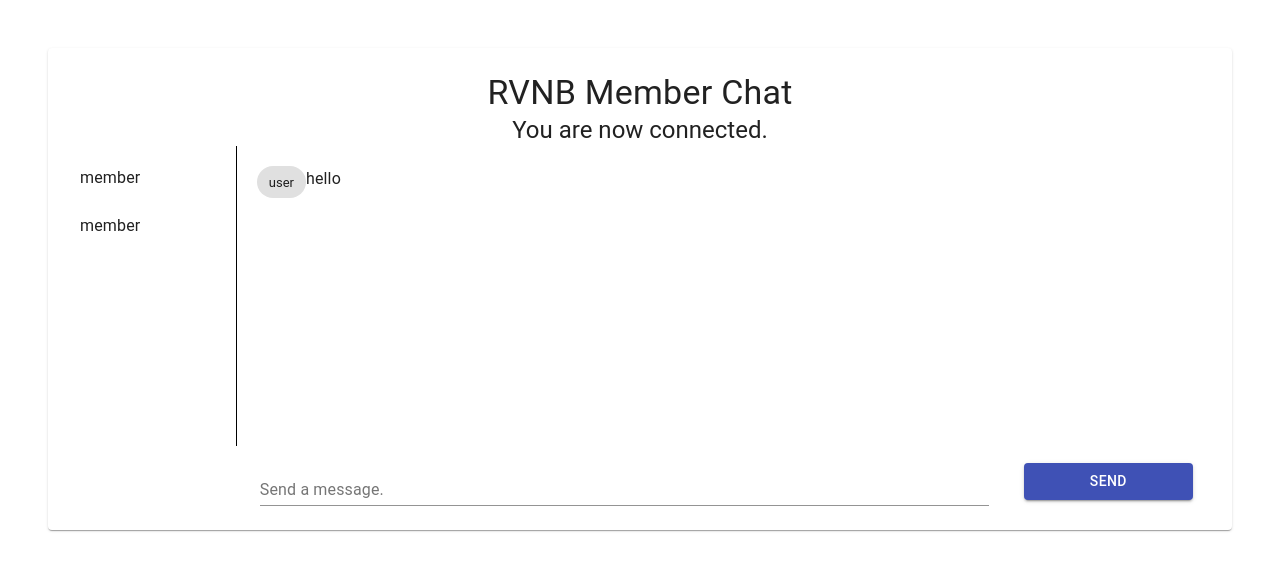
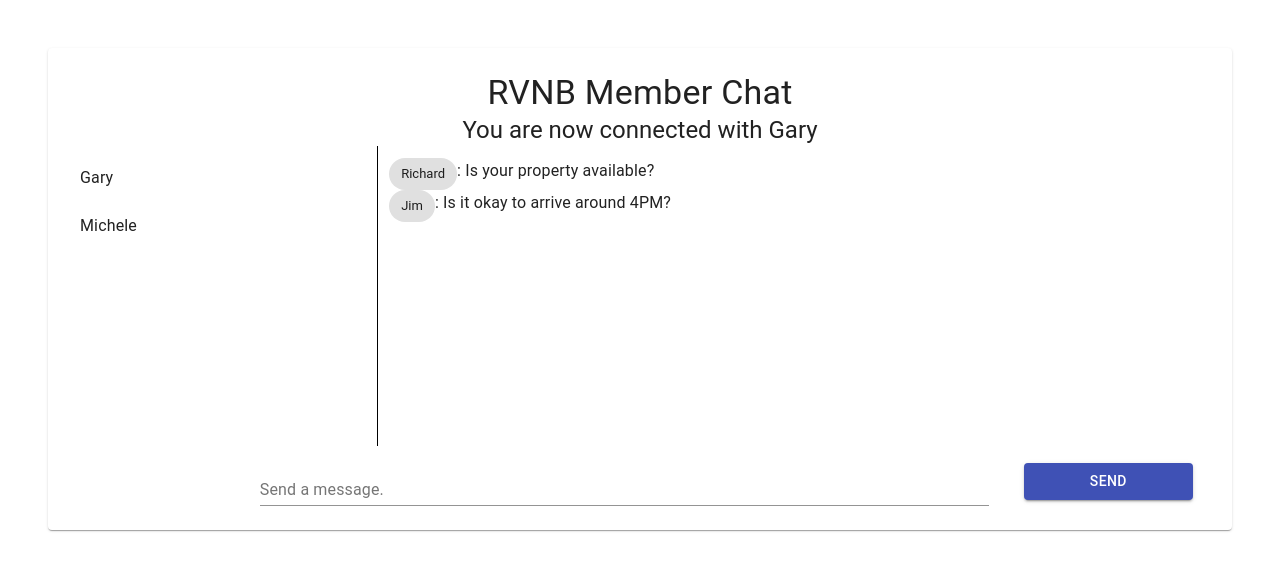
Before and after one commit to nickdurbin/react-chat-app, a React (Create React App) app: page / in a window 1280 px wide. Shown: the top 570 px of the page. Built offline with nearby package versions, Linux system fonts and the light colour scheme.

Commit message:
User chat changes based on the user selected.

```diff
--- a/src/components/Dashboard.js
+++ b/src/components/Dashboard.js
@@ -22,14 +22,15 @@ const useStyles = makeStyles(theme => ({
     alignItems: 'center'
   },
   memberList: {
-    width: '15%',
+    width: '30%',
     height: '300px',
-    borderRight: '1px solid black'
+    borderRight: '1px solid black',
   },
   chatWindow: {
-    width: '70%',
+    width: '80%',
     height: '300px',
-    padding: '20px'
+    padding: '1%'
+
   },
   chatBox: {
     width: '65%',
@@ -43,10 +44,14 @@ const useStyles = makeStyles(theme => ({
 
 function Dashboard() {
   const classes = useStyles();
-  const [textValue, setTextValue] = useState();
 
   // CTX Store
   const [allChats] = useContext(CTX);
+  const users = Object.keys(allChats);
+
+  // Local State
+  const [activeChat, setActiveChat] = useState(users[0]);
+  const [textValue, setTextValue] = useState('');
 
   return (
     <div>
@@ -55,28 +60,28 @@ function Dashboard() {
           RVNB Member Chat
         </Typography>
         <Typography variant="h5" component="h5">
-          You are now connected.
+          You are now connected with {activeChat}
         </Typography>
         <div className={classes.flex}>
           <div className={classes.memberList}>
             <List>
               {
-                ['Gary', 'Robert'].map(member =>
-                  <ListItem key={member} button>
-                    <ListItemText primary="member" />
+                users.map(user =>
+                  <ListItem onClick={e => setActiveChat(e.target.innerText)} key={user} button>
+                    <ListItemText primary={user} />
                   </ListItem>
                   )
               }
             </List>
           </div>
           <div className={classes.chatWindow}>
-          {
-                [{ from: 'user', msg: 'hello' }].map((chat, index) =>
-                  <div className={classes.flex} key={index} button>
-                    <Chip label={chat.from} className={classes.chip} />
-                    <Typography variant="body1" gutterBottom>{chat.msg}</Typography>
-                  </div>
-                  )
+            {
+              allChats[activeChat].map((chat, index) =>
+                <div className={classes.flex} key={index} button>
+                  <Chip label={chat.from} className={classes.chip} />
+                  <Typography variant="body1" gutterBottom>: {chat.msg}</Typography>
+                </div>
+                )
               }
           </div>
         </div>
--- a/src/store/Store.js
+++ b/src/store/Store.js
@@ -19,12 +19,8 @@ function reducer(state, action) {
     case 'RECEIVE_MESSAGE':
       return {
         ...state,
-        [user]: [
-          ...state[user],
-          {
-            from: from,
-            msg: msg
-          }
+        [user]: [...state[user],
+          {from, msg}
         ]
       }
     default:
```
